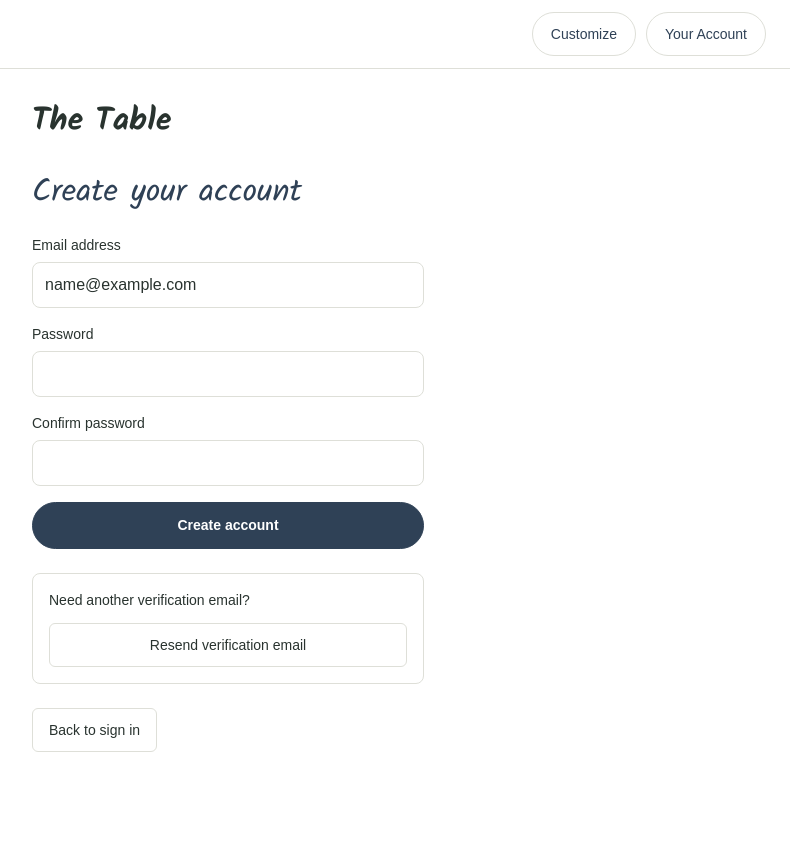
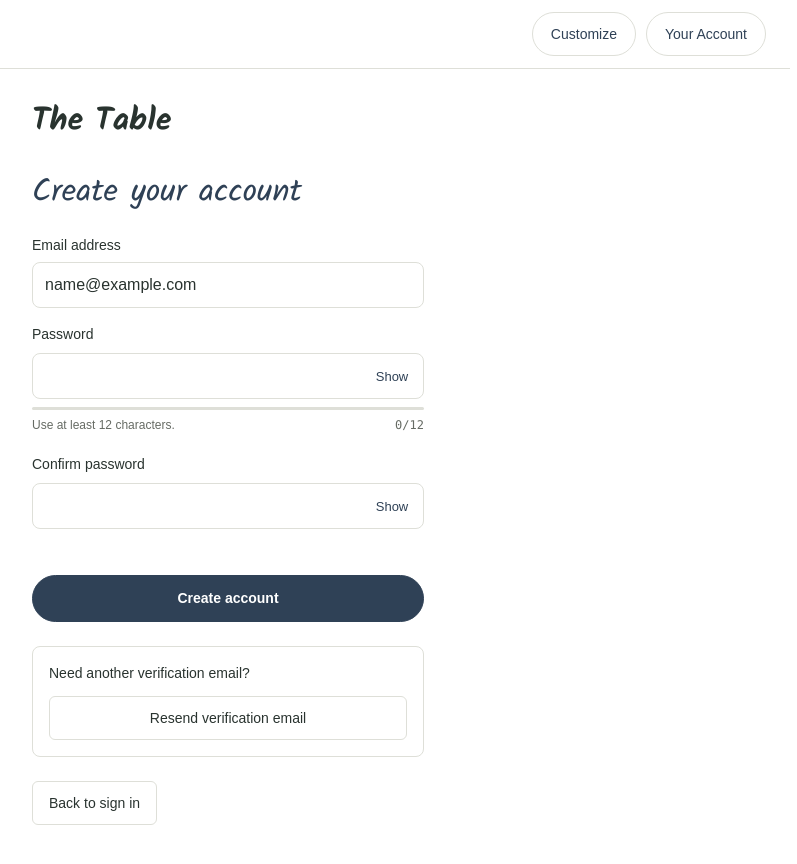
Before and after one commit to unmaketricia/The-Table, a Next.js app: page /table/app/login in a window 1280 px wide. Both pictures are taken after typing "name@example.com", "Sample123" into the empty fields and a click on the button "Create account". Shown: the top 864 px of the page, without its empty margins (412-1209 px from the left). Built offline with nearby package versions, Linux system fonts and the light colour scheme.

Commit message:
Polish password feedback, accessible visibility controls and stable auth loading states

```diff
--- a/app/invite/page.tsx
+++ b/app/invite/page.tsx
@@ -1,11 +1,14 @@
 'use client';
 import '../login/login.css';
+import {PasswordFields} from '@/components/password-fields';
+import {AuthSkeleton} from '@/components/auth-skeleton';
 import {useEffect,useRef,useState} from 'react';
 import {authClient} from '@/commercial/auth';
 import {APP_BASE,buyerFetch} from '@/commercial/api';
 export default function Invite(){
  const [email,E]=useState(''),[password,P]=useState(''),[confirmation,C]=useState(''),[token,T]=useState(''),[mode,M]=useState<'register'|'login'>('register'),[loading,L]=useState(true),[busy,B]=useState(false),[message,N]=useState(''),[other,O]=useState('');
  const locked=useRef(false);
+ const [stage,ST]=useState('Joining your household…');
  async function accept(value:string){
   const response=await buyerFetch('/api/household',{method:'POST',headers:{'Content-Type':'application/json'},body:JSON.stringify({action:'accept',token:value})});
   const result=await response.json();if(!response.ok)throw Error(result.error);
@@ -35,30 +38,32 @@ export default function Invite(){
   locked.current=true;B(true);N('');
   try{
    if(mode==='register'){
+    ST('Creating your account…');
     const response=await fetch(APP_BASE+'/api/invitation',{method:'POST',headers:{'Content-Type':'application/json'},body:JSON.stringify({action:'register',token,password,confirmation}),cache:'no-store'});
     const result=await response.json();
     if(!response.ok){if(result.accountExists)M('login');throw Error(result.error);}
    }
+   ST('Signing you in…');
    const {error}=await client.auth.signInWithPassword({email,password});if(error)throw error;
+   ST('Joining your household…');
    await accept(token);
   }catch(error){N(error instanceof Error?error.message:'Unable to join this household.');}
   finally{P('');C('');B(false);locked.current=false;}
  }
  async function switchAccount(){B(true);const {error}=await authClient()!.auth.signOut();B(false);if(error){N('Unable to sign out. Please try again.');return;}O('');N('');}
  return <div className="table-shell"><main className="login-page">
-  <h1>{loading?'Opening your invitation…':mode==='register'?'Join your household':'Sign in to join'}</h1>
-  {loading?<div className="loading-rows" role="status"><span/><span/></div>:email?<>
+  <h1>{mode==='register'?'Join your household':'Sign in to join'}</h1>
+  {loading?<AuthSkeleton heading={false} label="Checking your invitation"/>:email?<>
    {other?<><p>You’re signed in as <strong>{other}</strong>. This invitation is for <strong>{email}</strong>.</p><button type="button" className="primary" disabled={busy} onClick={()=>void switchAccount()}>Continue as {email}</button></>:<>
     <p>{mode==='register'?'Your email is ready. Choose a password to create your account and join the household.':'This email already has an account. Enter your existing password to join the household.'}</p>
-    <form onSubmit={event=>void submit(event)}>
+    <form aria-busy={busy} onSubmit={event=>void submit(event)}>
      <label>Email address<input type="email" autoComplete="email" value={email} readOnly required/></label>
-     <label>{mode==='register'?'Set a password':'Password'}<input type="password" autoComplete={mode==='register'?'new-password':'current-password'} minLength={mode==='register'?12:undefined} maxLength={128} value={password} onChange={event=>P(event.target.value)} required disabled={busy}/></label>
-     {mode==='register'&&<label>Confirm password<input type="password" autoComplete="new-password" minLength={12} maxLength={128} value={confirmation} onChange={event=>C(event.target.value)} required disabled={busy}/></label>}
-     <button type="submit" className="primary" disabled={busy}>{busy?'Joining your household…':mode==='register'?'Create account & join household':'Sign in & join household'}</button>
+     <PasswordFields key={mode} mode={mode==='register'?'create':'login'} label={mode==='register'?'Set a password':'Password'} password={password} confirmation={confirmation} onPassword={P} onConfirmation={C} maxLength={128} disabled={busy}/>
+     <button type="submit" className="primary" disabled={busy}>{busy?stage:mode==='register'?'Create account & join household':'Sign in & join household'}</button>
     </form>
     <div className="auth-links"><button type="button" disabled={busy} onClick={()=>{M(mode==='register'?'login':'register');P('');C('');N('')}}>{mode==='register'?'Already have an account? Sign in':'Create an account'}</button>{mode==='login'&&<a href={APP_BASE+'/login'}>Forgot password?</a>}</div>
    </>}
   </>:<p>Ask the household owner to send you a new invitation.</p>}
-  {message&&<p className="auth-message" role="status">{message}</p>}
+  <div className="auth-status" role="status" aria-live="polite">{message&&<p className="auth-message">{message}</p>}</div>
  </main></div>;
 }
--- a/app/login/login.css
+++ b/app/login/login.css
@@ -3,3 +3,33 @@
 .signed-in-actions{display:flex;flex-direction:column;align-items:center;gap:12px;margin-top:24px}.login-page .account-continue{min-height:48px;padding:14px 16px;border:1px solid var(--brand-blue);border-radius:6px;text-align:center;text-decoration:none;font-weight:700;line-height:1.4}.account-continue:hover{filter:brightness(.95)}.account-continue:focus-visible{outline:3px solid var(--brand-focus);outline-offset:3px}.login-page .signout-secondary{width:auto;min-height:44px;padding:8px 16px;background:transparent;border:0;color:var(--brand-muted);font-size:14px;font-weight:400;text-decoration:underline;text-underline-offset:3px}
 
 .verification-resend{margin:24px 0;padding:16px;border:1px solid var(--brand-border);border-radius:8px}.verification-resend p{margin:0 0 12px;font-size:14px;line-height:1.5}.verification-resend button{width:100%;font-size:14px;min-height:44px}.login-page .auth-message{margin-top:20px;line-height:1.6;padding:14px;border-left:3px solid var(--brand-blue);background:var(--brand-soft)}
+
+/* Keep feedback calm, readable, and in the household's chosen palette. */
+.password-fields{display:grid;gap:16px;min-width:0}
+.password-field{display:grid;gap:8px;min-width:0}
+.table-shell .password-field>label{margin:0}
+.password-control{display:grid;grid-template-columns:minmax(0,1fr) 58px;align-items:center;border:1px solid var(--line);border-radius:8px;background:white}
+.password-control:focus-within{outline:2px solid var(--table-title);outline-offset:2px}
+.table-shell .password-control input:not([type=checkbox]){min-width:0;width:100%;margin:0;border:0;background:transparent;box-shadow:none;outline:0}
+.table-shell .password-control .password-visibility{min-width:44px;min-height:44px;margin:0 4px 0 0;padding:8px 4px;border:0;border-radius:6px;background:transparent;color:var(--table-title);font:inherit;font-size:13px;line-height:1}
+.table-shell .password-visibility:focus-visible{outline:2px solid var(--table-title);outline-offset:-3px}
+.password-feedback{display:grid;gap:6px}
+.password-length-track{height:3px;border-radius:3px;overflow:hidden;background:var(--line)}
+.password-length-track>span{display:block;height:100%;border-radius:inherit;background:var(--table-title);transition:width 120ms ease-out}
+.password-feedback-line{display:flex;align-items:baseline;justify-content:space-between;gap:12px;min-height:22px;font-size:12px;line-height:1.5;color:var(--muted)}
+.password-count{font-family:ui-monospace,SFMono-Regular,Consolas,monospace;font-variant-numeric:tabular-nums;white-space:nowrap}
+.password-match{min-height:22px;font-size:12px;line-height:1.5;color:var(--table-title)}
+.table-shell .field-error{color:#894B39}
+.password-control[data-invalid=true]{border-color:#894B39}
+.auth-status{min-height:64px;overflow-wrap:anywhere}
+.login-page .auth-status .auth-message{margin:20px 0 0}
+.auth-skeleton{min-height:360px}
+.auth-skeleton>div{display:grid;gap:20px}
+.auth-skeleton span:not(.sr-only){display:block;border-radius:8px;background:var(--table-surface)}
+.auth-skeleton-heading{height:42px;width:75%;margin-bottom:4px}
+.auth-skeleton-copy{height:44px;width:90%}
+.auth-skeleton-field{height:76px;width:100%}
+.auth-skeleton-button{height:46px;width:100%;border-radius:999px!important}
+@media(prefers-reduced-motion:reduce){.password-length-track>span{transition:none}}
+
+.table-shell .password-control input:not([type=checkbox]){font-family:ui-monospace,SFMono-Regular,Consolas,monospace;font-size:16px;letter-spacing:0}
--- a/app/login/page.tsx
+++ b/app/login/page.tsx
@@ -1,5 +1,7 @@
 'use client';
 import './login.css';
+import {PasswordFields} from '@/components/password-fields';
+import {AuthSkeleton} from '@/components/auth-skeleton';
 import {APP_BASE} from '@/commercial/api';
 import {useEffect, useRef, useState} from 'react';
 import {authClient, loginProviders} from '@/commercial/auth';
@@ -123,22 +125,21 @@ export default function Login() {
   const wait = mode === 'forgot' ? resetCooldown.remaining : mode === 'register' ? signupCooldown.remaining : 0;
   return <div className="table-shell"><main className="login-page">
     <a className="login-brand" href={APP_BASE}>The Table</a>
-    {!ready||(session&&mode!=='reset') ? <div className="loading-rows" role="status" aria-label={ready?'Opening your account':'Checking your session'}><span/><span/></div> : <>
+    {!ready||(session&&mode!=='reset') ? <AuthSkeleton label={ready?'Opening The Table':'Checking your session'}/> : <>
       <h1>{mode==='register'?'Create your account':mode==='forgot'?'Reset your password':mode==='reset'?'Choose a new password':'Welcome back'}</h1>
       {!available&&<p className="auth-notice" role="status">Sign-in is unavailable. Please try again shortly.</p>}
       <>
-        <form onSubmit={event=>void submit(event)}>
+        <form aria-busy={busy} onSubmit={event=>void submit(event)}>
           {mode!=='reset'&&<label>Email address<input type="email" autoComplete="email" required value={email} onChange={event=>E(event.target.value)} disabled={busy}/></label>}
-          {mode!=='forgot'&&<label>Password<input type="password" autoComplete={mode==='login'?'current-password':'new-password'} minLength={mode==='login'?undefined:12} required value={password} onChange={event=>P(event.target.value)} disabled={busy}/></label>}
-          {(mode==='register'||mode==='reset')&&<label>Confirm password<input type="password" autoComplete="new-password" minLength={12} required value={confirmation} onChange={event=>C(event.target.value)} disabled={busy}/></label>}
+          {mode!=='forgot'&&<PasswordFields key={mode} mode={mode==='login'?'login':'create'} password={password} confirmation={confirmation} onPassword={P} onConfirmation={C} disabled={busy}/>}
           {mode==='login'&&<p className="settings-note">You’ll stay signed in on this browser until you sign out. Sign out when using a shared device.</p>}
-          <button type="submit" className="primary" disabled={busy||!available||wait>0}>{busy?'Please wait…':wait>0?`Try again in ${wait}s`:mode==='register'?'Create account':mode==='forgot'?'Send reset link':mode==='reset'?'Update password':'Sign in'}</button>
+          <button type="submit" className="primary" disabled={busy||!available||wait>0}>{busy?(mode==='register'?'Creating your account…':mode==='forgot'?'Sending reset link…':mode==='reset'?'Updating password…':'Signing in…'):wait>0?`Try again in ${wait}s`:mode==='register'?'Create account':mode==='forgot'?'Send reset link':mode==='reset'?'Update password':'Sign in'}</button>
         </form>
         {(mode==='login'||mode==='register')&&<div className="verification-resend"><p>Need another verification email?</p><button type="button" disabled={busy||!available||signupCooldown.remaining>0} onClick={()=>void resendVerification()}>{signupCooldown.remaining>0?`Resend in ${signupCooldown.remaining}s`:'Resend verification email'}</button></div>}
         {mode==='login'&&<><div className="auth-links"><button type="button" disabled={busy} onClick={()=>change('forgot')}>Forgot password?</button><button type="button" disabled={busy} onClick={()=>change('register')}>Create account</button></div>{(['google','facebook'] as const).filter(provider=>loginProviders[provider]).map(provider=><button className="social-login" key={provider} disabled={busy||!available} onClick={()=>void social(provider)}>Continue with {provider==='google'?'Google':'Facebook'}</button>)}</>}
         {mode!=='login'&&<button type="button" disabled={busy} onClick={()=>change('login')}>Back to sign in</button>}
       </>
-      {message&&<p className="auth-message" role="status">{message}</p>}
+      <div className="auth-status" role="status" aria-live="polite">{message&&<p className="auth-message">{message}</p>}</div>
     </>}
   </main></div>;
 }
--- /dev/null
+++ b/components/auth-skeleton.tsx
@@ -0,0 +1,6 @@
+export function AuthSkeleton({label='Loading your account',heading=true}:{label?:string;heading?:boolean}){
+ return <div className="auth-skeleton" role="status" aria-label={label}>
+  <div aria-hidden="true">{heading&&<span className="auth-skeleton-heading"/>}<span className="auth-skeleton-copy"/><span className="auth-skeleton-field"/><span className="auth-skeleton-field"/><span className="auth-skeleton-button"/></div>
+  <span className="sr-only">{label}</span>
+ </div>;
+}
--- /dev/null
+++ b/components/password-fields.tsx
@@ -0,0 +1,32 @@
+'use client';
+import {useId,useState} from 'react';
+type Props={mode:'login'|'create';password:string;confirmation:string;onPassword:(value:string)=>void;onConfirmation:(value:string)=>void;disabled?:boolean;label?:string;maxLength?:number};
+export function PasswordFields({mode,password,confirmation,onPassword,onConfirmation,disabled=false,label='Password',maxLength}:Props){
+ const id=useId(),[show,S]=useState(false),[showConfirmation,SC]=useState(false),[editing,F]=useState<string|null>(null),[passwordDone,PD]=useState(false),[confirmationDone,CD]=useState(false);
+ const create=mode==='create',enough=password.length>=12,matched=!!confirmation&&password===confirmation;
+ const passwordError=create&&passwordDone&&!editing&&!enough;
+ const confirmationError=create&&confirmationDone&&!editing&&!matched;
+ return <div className="password-fields">
+  <div className="password-field" onFocus={()=>F('password')} onBlur={event=>{if(!event.currentTarget.contains(event.relatedTarget)){F(null);PD(true)}}}>
+   <label htmlFor={id+'-password'}>{label}</label>
+   <div className="password-control" data-invalid={passwordError||undefined}>
+    <input id={id+'-password'} type={show?'text':'password'} autoComplete={create?'new-password':'current-password'} autoCapitalize="none" spellCheck={false} minLength={create?12:undefined} maxLength={maxLength} required value={password} onChange={event=>onPassword(event.target.value)} disabled={disabled} aria-invalid={passwordError||undefined} aria-describedby={create?id+'-password-help':undefined}/>
+    <button type="button" className="password-visibility" aria-controls={id+'-password'} aria-label={show?'Hide password':'Show password'} aria-pressed={show} disabled={disabled} onClick={()=>S(!show)}>{show?'Hide':'Show'}</button>
+   </div>
+   {create&&<div className="password-feedback">
+    <div className="password-length-track" role="progressbar" aria-label="Password minimum length" aria-valuemin={0} aria-valuemax={12} aria-valuenow={Math.min(password.length,12)} aria-valuetext={enough?'Minimum length met':password.length+' of 12 characters'}>
+     <span style={{width:Math.min(password.length/12,1)*100+'%'}}/>
+    </div>
+    <div className="password-feedback-line"><span id={id+'-password-help'} className={passwordError?'field-error':undefined}>{enough?'✓ Minimum length met':'Use at least 12 characters.'}</span><span className="password-count" aria-hidden="true">{Math.min(password.length,12)}/12</span></div>
+   </div>}
+  </div>
+  {create&&<div className="password-field" onFocus={()=>F('confirmation')} onBlur={event=>{if(!event.currentTarget.contains(event.relatedTarget)){F(null);CD(true)}}}>
+   <label htmlFor={id+'-confirmation'}>Confirm password</label>
+   <div className="password-control" data-invalid={confirmationError||undefined}>
+    <input id={id+'-confirmation'} type={showConfirmation?'text':'password'} autoComplete="new-password" autoCapitalize="none" spellCheck={false} minLength={12} maxLength={maxLength} required value={confirmation} onChange={event=>onConfirmation(event.target.value)} disabled={disabled} aria-invalid={confirmationError||undefined} aria-describedby={id+'-confirmation-help'}/>
+    <button type="button" className="password-visibility" aria-controls={id+'-confirmation'} aria-label={showConfirmation?'Hide confirmation password':'Show confirmation password'} aria-pressed={showConfirmation} disabled={disabled} onClick={()=>SC(!showConfirmation)}>{showConfirmation?'Hide':'Show'}</button>
+   </div>
+   <div id={id+'-confirmation-help'} className={'password-match'+(confirmationError?' field-error':'')} aria-live="polite">{matched?'✓ Passwords match':confirmationError?'Passwords don’t match yet.':''}</div>
+  </div>}
+ </div>;
+}
```
